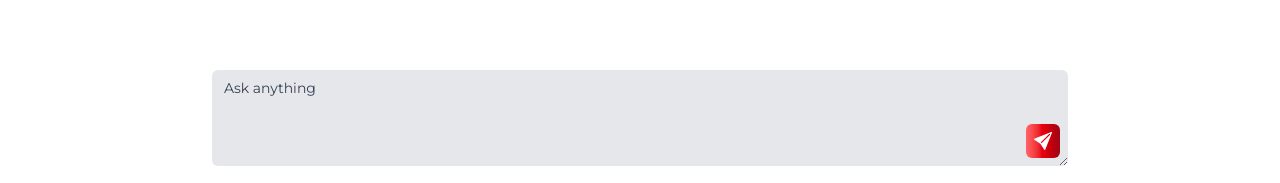
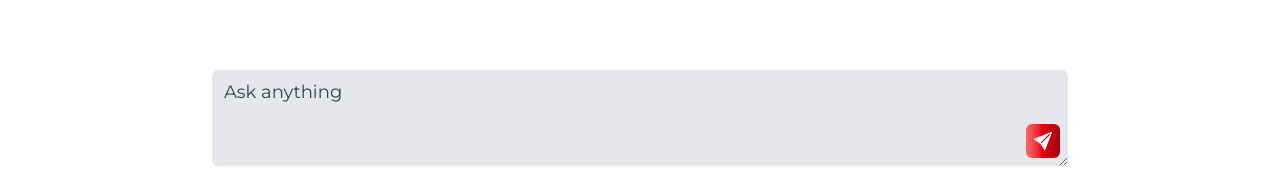
Before and after one commit to isudiptodas/Ripple-AI-Smart_Search_Explorer, a Next.js app: page /chat in a window 1280 px wide. Shown: the part 614-797 px from the top of the page. Built offline with nearby package versions, Linux system fonts and the light colour scheme; a web font is replaced by a local one.

Commit message:
Updated chat input box

```diff
--- a/src/app/chat/page.tsx
+++ b/src/app/chat/page.tsx
@@ -82,6 +82,7 @@ function page() {
     }
     finally {
       toast.dismiss(geminiId);
+      setInput('');
     }
   }
 
@@ -198,14 +199,14 @@ function page() {
             </div>}
 
             <h1 className={`w-full px-5 ${outputText === '' ? 'block' : 'hidden'} text-center font-Archivo text-5xl lg:text-7xl font-bold opacity-30 absolute top-1/2 -translate-y-1/2 px-auto`}>What's on your mind today ?</h1>
-            <p onClick={handleReadOut} className={`px-4 py-2 active:scale-95 duration-150 ease-in-out ${outputText ? 'block' : 'hidden'} ${isSpeaking ? 'hidden' : 'block'} absolute bottom-5 text-[12px] right-5 rounded-full bg-gradient-to-r from-blue-400 to-blue-600 text-white font-Montserrat cursor-pointer flex justify-center items-center gap-3`}>Read Loud <AiOutlineSound /></p>
+            <p onClick={handleReadOut} className={`px-4 py-2 active:scale-95 duration-150 ease-in-out ${outputText && option === 'answer' ? 'block' : 'hidden'} ${isSpeaking ? 'hidden' : 'block'} absolute bottom-5 text-[12px] right-5 rounded-full bg-gradient-to-r from-blue-400 to-blue-600 text-white font-Montserrat cursor-pointer flex justify-center items-center gap-3`}>Read Loud <AiOutlineSound /></p>
             <p onClick={handleStop} className={`px-4 py-2 active:scale-95 duration-150 ease-in-out ${isSpeaking ? 'block' : 'hidden'} absolute bottom-5 text-[12px] right-5 rounded-full bg-gradient-to-r from-red-400 to-red-600 text-white font-Montserrat cursor-pointer flex justify-center items-center gap-3`}>Stop <FaRegStopCircle /></p>
 
           </div>
 
           {/* input box */}
           <div className={`w-full md:w-[70%] pb-5 px-5 h-auto flex justify-center relative items-center`}>
-            <textarea onChange={(e) => setInput(e.target.value)} className={`w-full rounded-md h-20 lg:h-24 bg-gray-200 outline-none font-Montserrat text-[12px] text-black placeholder-gray-700 lg:text-sm pl-3 pr-12 py-2`} placeholder="Ask anything" />
+            <textarea onChange={(e) => setInput(e.target.value)} className={`w-full rounded-md h-20 lg:h-24 bg-gray-200 outline-none font-Montserrat text-black placeholder-gray-700 text-sm xl:text-lg pl-3 pr-12 py-2`} placeholder="Ask anything" />
             <span onClick={fetchData} className={`p-2 rounded-md bg-gradient-to-r from-red-400 via-red-600 to-red-800 text-sm md:text-lg text-white cursor-pointer active:scale-95 duration-150 ease-in-out absolute bottom-7 right-7`}><BsSendFill /></span>
           </div>
         </div>
```
